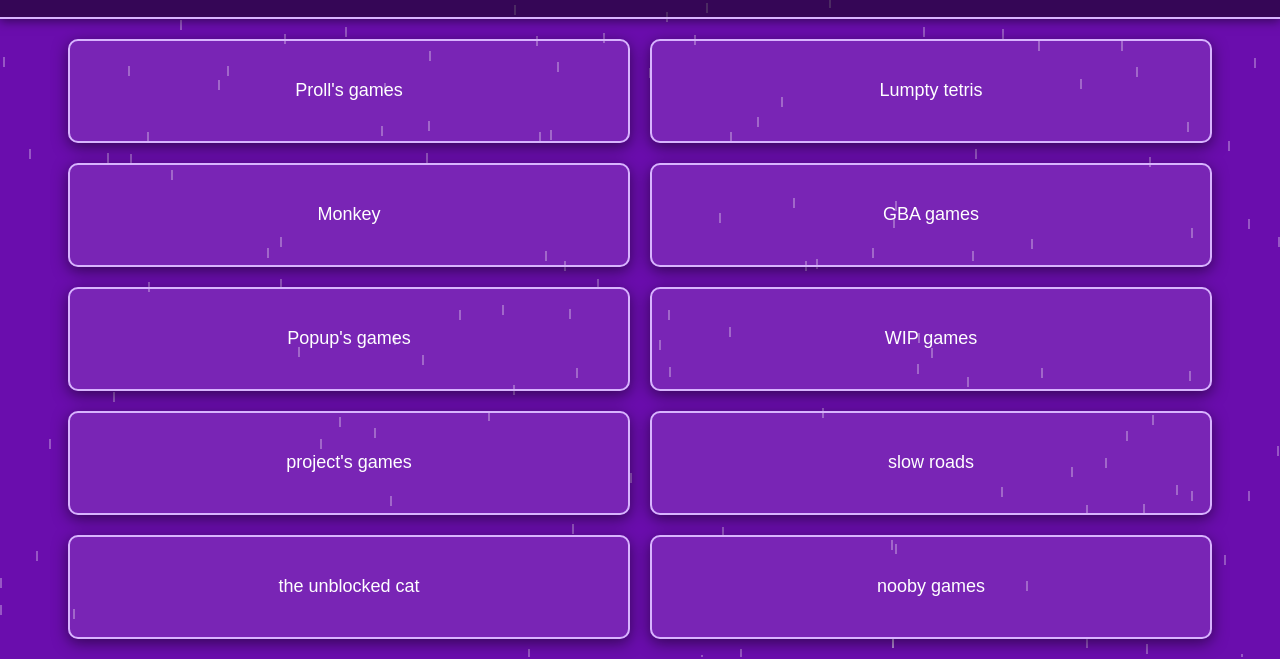
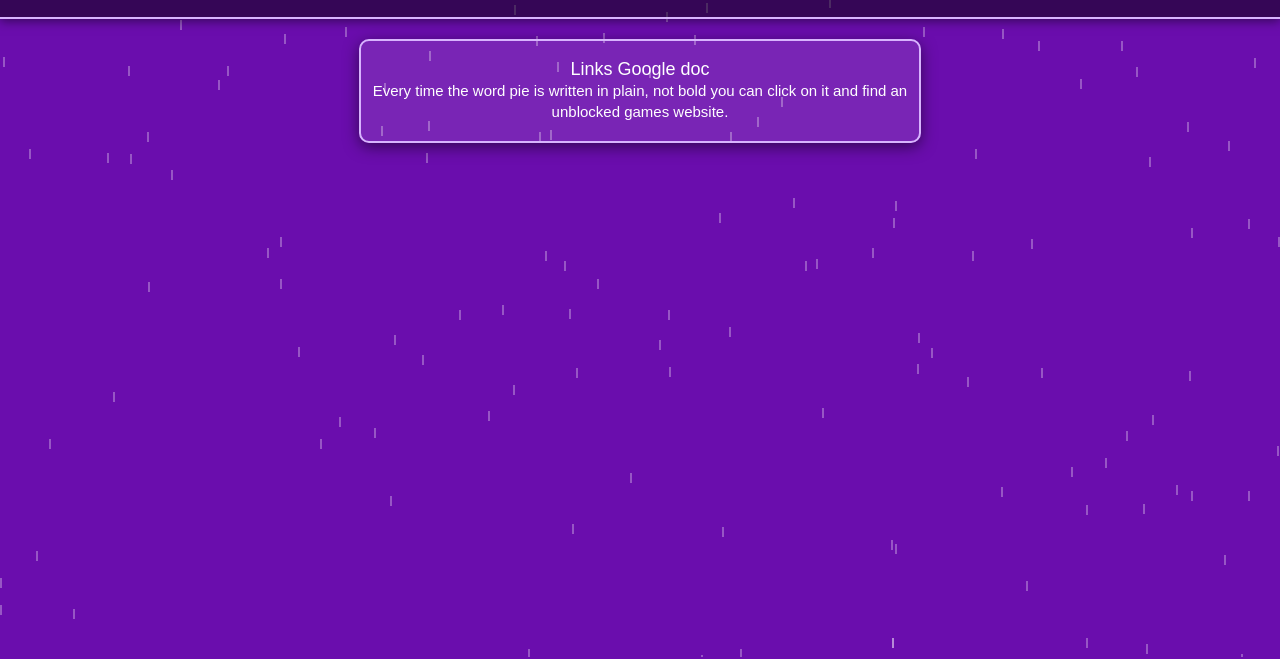
Before and after one commit to pattt54/meowmasters-gamez, a website: page html/links.html in a window 1280 px wide. Shown: the part 143-802 px from the top of the page. Drawn offline with Linux system fonts and the light colour scheme.

Commit message:
Update links.html

```diff
--- a/html/links.html
+++ b/html/links.html
@@ -139,16 +139,13 @@
     </header>
     <div id="links" class="content active">
         <div class="links-container">
-            <div class="link-spot"><a href="https://pattt54.github.io/SK/?scrlybrkr=0db5e41f" target="_blank">Proll's games</a></div>
-            <div class="link-spot"><a href="https://www.lumpty.com/amusements/games/tetris/tetris.html" target="_blank">Lumpty tetris</a></div>
-            <div class="link-spot"><a href="https://pattt54.github.io/monkey/" target="_blank">Monkey</a></div>
-            <div class="link-spot"><a href="https://pattt54.github.io/GBA/" target="_blank">GBA games</a></div>
-            <div class="link-spot"><a href="https://pattt54.github.io/site/" target="_blank">Popup's games</a></div>
-            <div class="link-spot"><a href="https://pattt54.github.io/WIP43.github.io/" target="_blank">WIP games</a></div>
-            <div class="link-spot"><a href="https://pattt54.github.io/v1/games.html" target="_blank">project's games</a></div>
-            <div class="link-spot"><a href="https://pattt54.github.io/slow-roads/" target="_blank">slow roads</a></div>
-            <div class="link-spot"><a href="https://pattt54.github.io/joercat.github.io/" target="_blank">the unblocked cat</a></div>
-            <div class="link-spot"><a href="https://some-noob.vercel.app/" target="_blank">nooby games</a></div>
+            <div class="link-spot">
+                <a href="https://docs.google.com" target="_blank">
+                    Links Google doc
+                    <br>
+                    <small>Every time the word pie is written in plain, not bold you can click on it and find an unblocked games website.</small>
+                </a>
+            </div>
         </div>
     </div>
 
```
